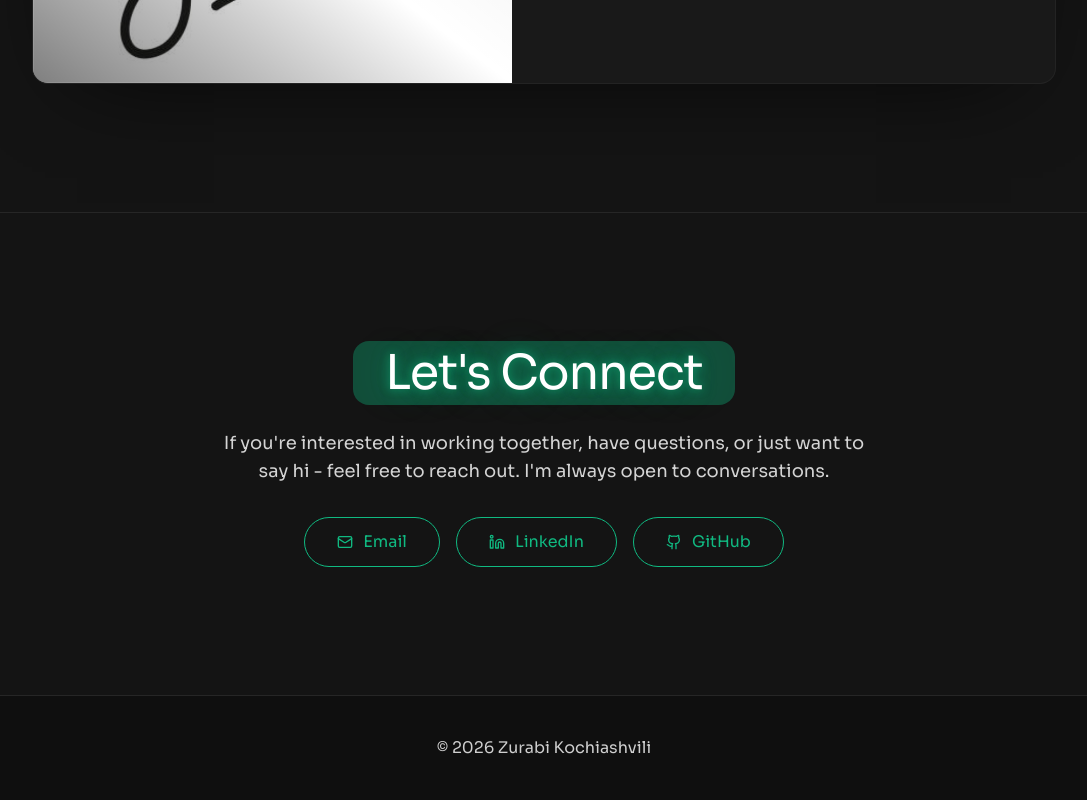
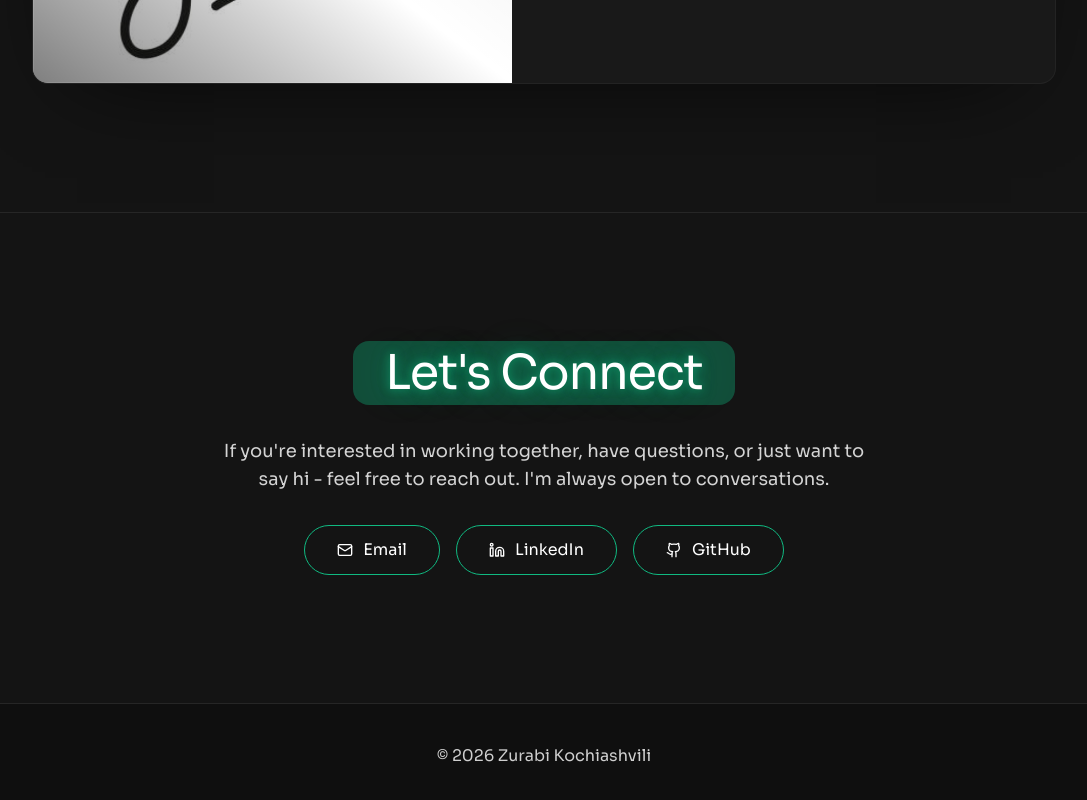
Before and after one commit to Zurab1K/portfolio, a React (Create React App) app: page / in a window 1280 px wide. Shown: the part 5782-6582 px from the top of the page, without its empty margins (96-1183 px from the left). Built offline with nearby package versions, Linux system fonts and the light colour scheme.

Commit message:
Update Contact component styles

```diff
--- a/src/components/Contact.jsx
+++ b/src/components/Contact.jsx
@@ -31,7 +31,7 @@ export default function Contact() {
               </span>
             </h2>
             <p
-              className="mt-6 text-lg text-neutral-300"
+              className="mt-8 text-lg text-neutral-300"
               style={{ fontFamily: '"Sora", "Sora-Regular", sans-serif' }}
             >
               If you're interested in working together, have questions, or just want
@@ -40,7 +40,7 @@ export default function Contact() {
             <div className="mt-8 flex flex-wrap justify-center gap-4">
               <a
                 href="mailto:zurabi.kochiashvili1@gmail.com"
-                className="inline-flex items-center gap-2.5 rounded-full border border-[rgb(16,185,129)] px-8 py-3 text-base text-[rgb(16,185,129)] transition hover:bg-[rgba(16,185,129,0.18)] font-normal"
+                className="inline-flex items-center gap-2.5 rounded-full border border-[rgb(16,185,129)] px-8 py-3 text-base text-white transition hover:bg-[rgba(16,185,129,0.18)] font-normal"
                 style={{ fontFamily: '"Sora", "Sora-Regular", sans-serif' }}
               >
                 <Mail className="h-4 w-4" />
@@ -50,7 +50,7 @@ export default function Contact() {
                 href="https://www.linkedin.com/in/zurabi-kochiashvili/"
                 target="_blank"
                 rel="noopener noreferrer"
-                className="inline-flex items-center gap-2.5 rounded-full border border-[rgb(16,185,129)] px-8 py-3 text-base text-[rgb(16,185,129)] transition hover:bg-[rgba(16,185,129,0.18)] font-normal"
+                className="inline-flex items-center gap-2.5 rounded-full border border-[rgb(16,185,129)] px-8 py-3 text-base text-white transition hover:bg-[rgba(16,185,129,0.18)] font-normal"
                 style={{ fontFamily: '"Sora", "Sora-Regular", sans-serif' }}
               >
                 <Linkedin className="h-4 w-4" />
@@ -60,7 +60,7 @@ export default function Contact() {
                 href="https://github.com/Zurab1K"
                 target="_blank"
                 rel="noopener noreferrer"
-                className="inline-flex items-center gap-2.5 rounded-full border border-[rgb(16,185,129)] px-8 py-3 text-base text-[rgb(16,185,129)] transition hover:bg-[rgba(16,185,129,0.18)] font-normal"
+                className="inline-flex items-center gap-2.5 rounded-full border border-[rgb(16,185,129)] px-8 py-3 text-base text-white transition hover:bg-[rgba(16,185,129,0.18)] font-normal"
                 style={{ fontFamily: '"Sora", "Sora-Regular", sans-serif' }}
               >
                 <Github className="h-4 w-4" />
```
